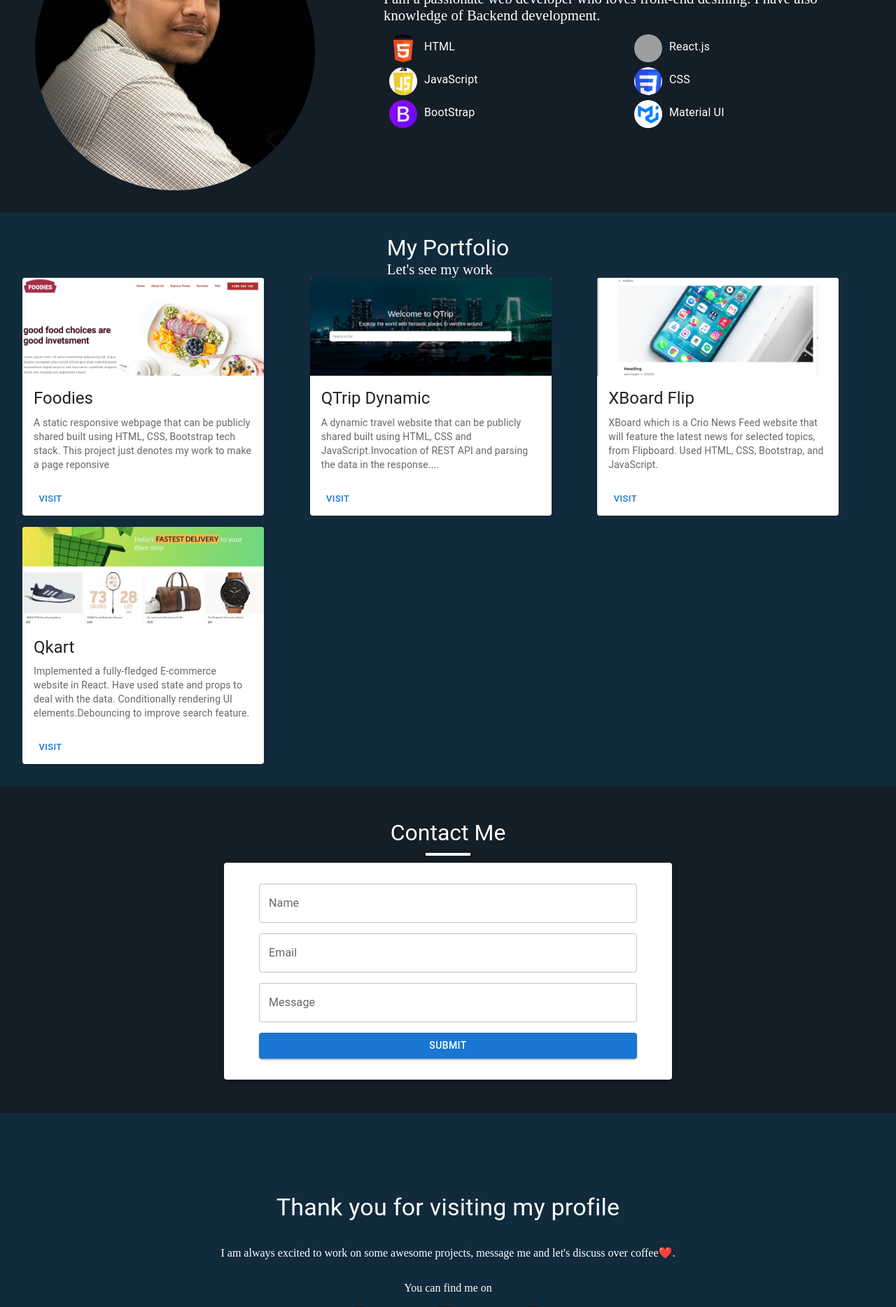
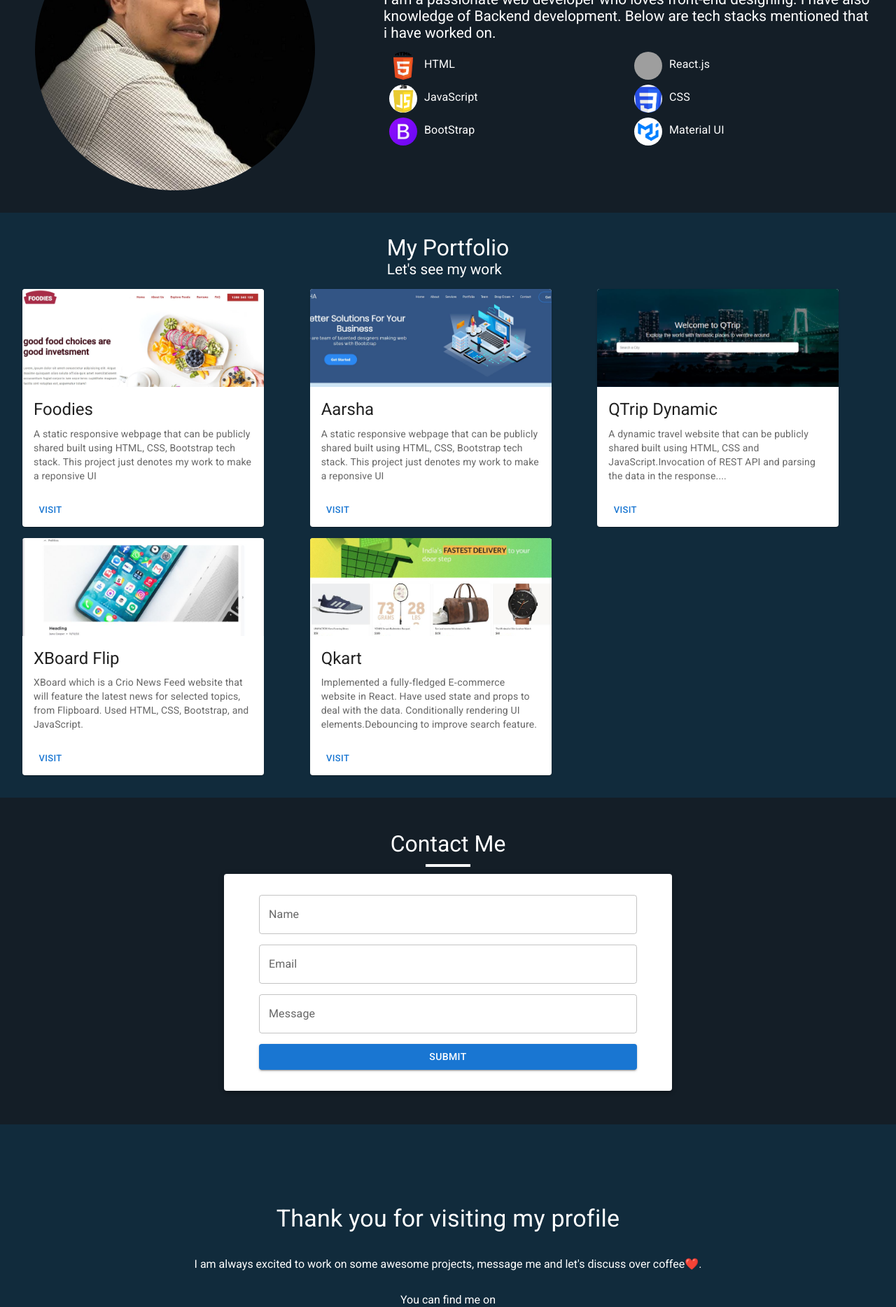
Before and after one commit to Pratiyushkumar/my-portfolio, a React (Create React App) app: page / in a window 1280 px wide. Shown: the part 880-2748 px from the top of the page at 70% size. Built offline with nearby package versions, Linux system fonts and the light colour scheme; grey boxes are pictures that could not be loaded.

Commit message:
Some Updates
Updated Contacts, about us, added one more project

```diff
--- a/src/Components/Common/Section.jsx
+++ b/src/Components/Common/Section.jsx
@@ -34,7 +34,7 @@ const Section = () => {
         {/* line */}
         <Line />
         {/* description */}
-        <Description para="I am a passionate web developer who loves front-end desining. I have also knowledge of Backend development. " />
+        <Description para="I am a passionate web developer who loves front-end designing. I have also knowledge of Backend development. Below are tech stacks mentioned that i have worked on. " />
       </Box>
     </>
   );
--- a/src/Components/Footer/Footer.jsx
+++ b/src/Components/Footer/Footer.jsx
@@ -66,8 +66,12 @@ const Footer = () => {
               </a>
             </Box>
             <Box variant="span">
-              <a href="23pratiyush@gmail.com">
-                <i className="fa-solid fa-envelope" style={icon}></i>
+              <a
+                href="https://github.com/Pratiyushkumar"
+                target="_blank"
+                rel="noreferrer"
+              >
+                <i class="fa-brands fa-github" style={icon}></i>
               </a>
             </Box>
             <Box variant="span">
--- a/src/Components/Porfolio/Portfolio.jsx
+++ b/src/Components/Porfolio/Portfolio.jsx
@@ -51,7 +51,7 @@ const Portfolio = () => {
               justifyContent="center"
               alignItems="center"
             >
-              <Box>
+              <Box sx={{ marginBottom: "1em" }}>
                 {<Decorator text="My Portfolio" />}
                 {<Description para="Let's see my work" />}
                 {<Line />}
--- a/src/Components/Porfolio/portfolioData.js
+++ b/src/Components/Porfolio/portfolioData.js
@@ -3,6 +3,7 @@ import qdynamic from "../../image/QTripDynamic.JPG";
 import xboard from "../../image/Xboard.JPG";
 import qKart from "../../image/QkartFrontend.JPG";
 import foodies from "../../image/foodies.JPG";
+import aarsha from "../../image/aarsha.JPG";
 
 export const data = [
   // {
@@ -19,9 +20,18 @@ export const data = [
     imgUrl: foodies,
     title: "Foodies",
     link: "https://pkfoodies.netlify.app/",
-    mainTechStack: "HTML, CSS, JS",
+    // mainTechStack: "HTML, CSS, JS",
     description:
-      "A static responsive webpage that can be publicly shared built using HTML, CSS, Bootstrap tech stack. This project just denotes my work to make a page reponsive",
+      "A static responsive webpage that can be publicly shared built using HTML, CSS, Bootstrap tech stack. This project just denotes my work to make a reponsive UI",
+  },
+  {
+    id: "aarsha",
+    imgUrl: aarsha,
+    title: "Aarsha",
+    link: "https://pkarsha.netlify.app/",
+    // mainTechStack: "HTML, CSS, JS",
+    description:
+      "A static responsive webpage that can be publicly shared built using HTML, CSS, Bootstrap tech stack. This project just denotes my work to make a reponsive UI",
   },
   {
     id: "qdynamic",
--- a/src/styles.css
+++ b/src/styles.css
@@ -1,8 +1,10 @@
+@import url('https://fonts.googleapis.com/css2?family=Open+Sans:wght@300&family=Roboto:wght@100;300;400;500;700;900&display=swap');
 *{
     margin: 0;
     padding: 0;
     box-sizing: border-box;
-
+    /* font-family: 'Open Sans', sans-serif; */
+    font-family: 'Roboto', sans-serif;
 }
 
 html {
```
Also changed, not shown: src/image/aarsha.JPG (added).
